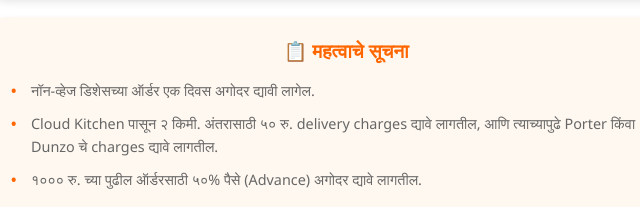
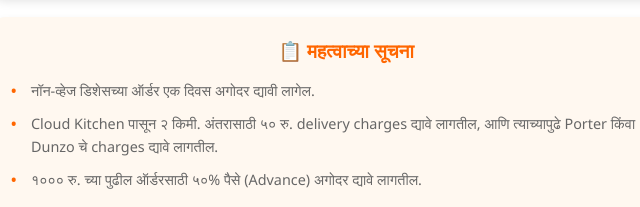
Before and after one commit to Tusharmorelive/Cloud_Kitchen, a plain HTML site: page index.html in a window 1280 px wide. Shown: the part 1448-1655 px from the top of the page, 294-934 px from the left. Drawn offline with Linux system fonts and the light colour scheme.

Commit message:
Update index.html
update २

```diff
--- a/index.html
+++ b/index.html
@@ -705,7 +705,7 @@
 
             <!-- Important Notes Section -->
             <div class="important-notes">
-                <h3>📋 महत्वाचे सूचना</h3>
+                <h3>📋 महत्वाच्या सूचना</h3>
                 <ul class="notes-list">
                     <li>नॉन-व्हेज डिशेसच्या ऑर्डर एक दिवस अगोदर द्यावी लागेल.</li>
                     <li>Cloud Kitchen पासून २ किमी. अंतरासाठी ५० रु. delivery charges द्यावे लागतील, आणि त्याच्यापुढे Porter किंवा Dunzo चे charges द्यावे लागतील.</li>
```
